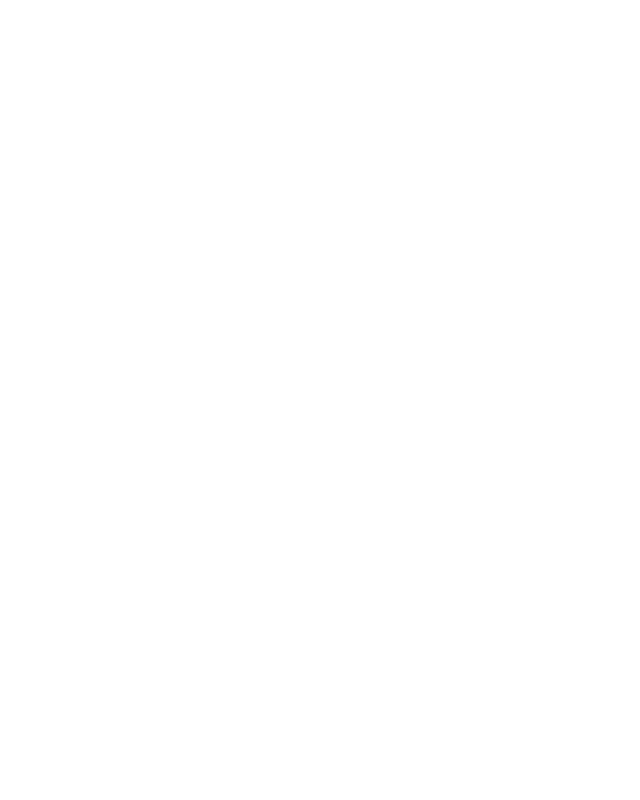
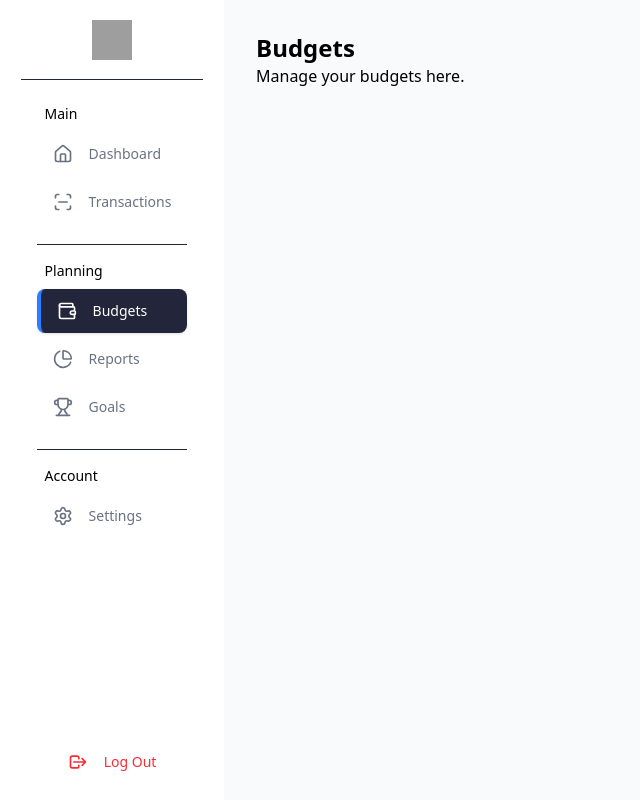
Before and after one commit to RosmeoP/expense-tracker, a React (Vite) app: page /budgets in a window 1280 px wide. Before the commit this address had no page. Shown: the whole page, without its empty margins (0-640 px from the left). Built offline with nearby package versions, Linux system fonts and the light colour scheme; sample sign-in values are in the browser's storage; grey boxes are pictures that could not be loaded.

Commit message:
feat: add new pages for Transactions, Budgets, Reports, Goals, and Settings; integrate them into the routing structure with a sidebar layout

```diff
--- a/package.json
+++ b/package.json
@@ -22,6 +22,7 @@
     "axios": "^1.9.0",
     "class-variance-authority": "^0.7.1",
     "clsx": "^2.1.1",
+    "framer-motion": "^12.18.1",
     "lucide-react": "^0.513.0",
     "react": "^19.1.0",
     "react-dom": "^19.1.0",
--- a/src/components/SpendingByCategoryChart.tsx
+++ b/src/components/SpendingByCategoryChart.tsx
@@ -60,20 +60,24 @@
         </ResponsiveContainer>
       </div>
       {/* Legend under the chart */}
-      <div className="flex flex-wrap justify-center gap-x-4 gap-y-2 mt-4 w-full">
+      <div className="flex flex-wrap justify-center gap-x-4 gap-y-2 mt-4 w-full sm:flex-row flex-col items-center">
         {data.map((entry, idx) => (
-          <div key={entry.name} className="flex items-center gap-2">
+          <div
+            key={entry.name}
+            className="flex items-center gap-1 sm:gap-2 mb-1 sm:mb-0 text-[13px] sm:text-[15px] font-medium"
+            style={{ minWidth: 90 }}
+          >
             <span
-              className="inline-block w-3 h-3 rounded-full"
-              style={{ backgroundColor: CHART_COLORS[idx % CHART_COLORS.length] }}
+              className="inline-block rounded-full"
+              style={{
+                backgroundColor: entry.color || CHART_COLORS[idx % CHART_COLORS.length],
+                width: 12,
+                height: 12,
+                marginRight: 6,
+              }}
             />
-            <span
-              className="text-xs font-medium"
-              style={{ color: CHART_COLORS[idx % CHART_COLORS.length] }}
-            >
-              {entry.name}
-            </span>
-            <span className="text-xs text-gray-700 font-semibold">${entry.value}</span>
+            <span className="whitespace-nowrap">{entry.name}</span>
+            <span className="ml-1 text-gray-700 font-semibold">${entry.value}</span>
           </div>
         ))}
       </div>
--- a/src/components/dashboard.tsx
+++ b/src/components/dashboard.tsx
@@ -71,9 +71,8 @@
       {/* Main content */}
       <main className="flex-1 md:ml-64 min-h-screen flex flex-col bg-white items-center justify-start">
         <div className="flex-1 min-h-0 w-full flex flex-col items-center">
-          <div className="flex flex-col flex-1">
-            <h1 className="text-2xl font-bold mt-8 mb-6 ml-8">Expense Tracker</h1>
-            <div className="w-full max-w-full sm:max-w-4xl mx-auto px-2">
+          <div className="flex flex-col flex-1 w-full max-w-3xl mx-auto px-2">
+            <h1 className="text-2xl font-bold mt-8 mb-6 ml-2">Expense Tracker</h1>
             <FinancialOverview
               savingsRate={23}
               budgetHealth={90}
@@ -88,8 +87,6 @@
               remainingBudget={752}
               thisMonth={2000}
             />
-            </div>
-            <div className="flex flex-col sm:flex-row gap-4 w-full max-w-4xl mx-auto">
             <SpendingByCategoryChart
               data={[
                 { name: "Food", value: 550 },
@@ -102,7 +99,6 @@
             {/* Otro componente aquí */}
           </div>
         </div>
-        </div>
       </main>
     </div>
   );
--- a/src/components/sideBar.tsx
+++ b/src/components/sideBar.tsx
@@ -8,7 +8,8 @@
 } from "lucide-react";
 import { Separator } from './ui/separator';
 import { Tooltip, TooltipContent, TooltipProvider, TooltipTrigger } from "../components/ui/tooltip";
-import { Link, useLocation } from "react-router-dom";
+import { Link, useLocation, useNavigate } from "react-router-dom";
+import { motion, AnimatePresence } from "framer-motion";
 
 const NAV_ITEMS = [
   { href: "/dashboard", label: "Dashboard", icon: Home },
@@ -16,12 +17,8 @@
   { href: "/budgets", label: "Budgets", icon: Wallet },
   { href: "/reports", label: "Reports", icon: ChartPie},
   { href: "/goals", label: "Goals", icon: Trophy },
-  { href: "/settings", label: "Settings", icon: Settings,  }
+  { href: "/settings", label: "Settings", icon: Settings }
 ];
-
-const handleLogout = () =>{
-  window.location.href = "/login";
-}
 
 type SideBarProps = {
   mobileOnly?: boolean;
@@ -29,19 +26,28 @@
 
 const SideBar: React.FC<SideBarProps> = ({ mobileOnly = false }) => {
   const { pathname } = useLocation();
+  const navigate = useNavigate();
+
+  const handleLogout = () => {
+    navigate("/login");
+  };
 
   return (
     <>
-      {/* Desktop Sidebar - Full Width */}
+      {/* Desktop Sidebar */}
       {!mobileOnly && (
         <TooltipProvider>
-          <aside className="hidden md:flex h-screen w-56  bg-white text-red-200 flex-col shadow-lg" role="navigation" aria-label="Sidebar">
-            <div className="flex flex-col  items-center justify-between h-full w-full">
+          <aside
+            className="hidden md:flex h-screen w-56 bg-white text-red-200 flex-col shadow-lg"
+            role="navigation"
+            aria-label="Sidebar"
+          >
+            <div className="flex flex-col items-center justify-between h-full w-full">
               <div>
                 <div className="flex items-center justify-center h-20 border-b border-[#23263b]">
                   <img src="/logo192.png" alt="Logo" className="w-10 h-10" />
                 </div>
-                <nav className="flex-1 flex flex-col mt-6 px-4 gap-4">
+                <nav className="flex-1 flex flex-col mt-6 px-4 gap-4" aria-label="Main navigation">
                   <SidebarSection title="Main">
                     {NAV_ITEMS.slice(0, 2).map(item => (
                       <NavItem key={item.href} {...item} active={pathname === item.href} />
@@ -62,7 +68,8 @@
               {/* Log Out Button */}
               <button
                 onClick={handleLogout}
-                className="flex items-center gap-4 px-4 py-3 m-4  text-red-500 rounded-2xl hover:border-red-700 transition duration-200  hover:scale-105 active:scale-95"
+                className="flex items-center gap-4 px-4 py-3 m-4 text-red-500 rounded-2xl hover:border-red-700 transition duration-200 hover:scale-105 active:scale-95"
+                aria-label="Log Out"
               >
                 <span className="text-xl">
                   <svg width="20" height="20" fill="none" stroke="currentColor" strokeWidth="2" viewBox="0 0 24 24">
@@ -75,27 +82,45 @@
           </aside>
         </TooltipProvider>
       )}
-      {/* Mobile Bottom Navigation with contrasting container */}
-      <nav className="md:hidden fixed bottom-4 left-1/2 -translate-x-1/2 z-40 w-[95vw] max-w-md rounded-2xl  bg-opacity-70 shadow-2xl border border-gray-200 flex justify-between gap-x-2 px-4 py-2 backdrop-blur-lg">
-        {NAV_ITEMS.slice(0, 5).map(item => {
+      {/* Mobile Bottom Navigation with animation */}
+      <AnimatePresence>
+        <motion.nav
+          key="mobile-nav"
+          initial={{ y: 80, opacity: 0 }}
+          animate={{ y: 0, opacity: 1 }}
+          exit={{ y: 80, opacity: 0 }}
+          transition={{ type: "spring", stiffness: 300, damping: 30 }}
+          className="md:hidden fixed bottom-4 left-1/2 -translate-x-1/2 z-40 w-[95vw] max-w-md rounded-2xl bg-white/80 shadow-2xl border border-gray-200 flex justify-between gap-x-2 px-4 py-2 backdrop-blur-lg"
+          role="navigation"
+          aria-label="Mobile Navigation"
+        >
+          {NAV_ITEMS.map(item => {
             const Icon = item.icon;
             const isActive = pathname === item.href;
             return (
               <Link
                 key={item.href}
                 to={item.href}
+                aria-current={isActive ? "page" : undefined}
                 className={`flex flex-col items-center justify-center flex-1 py-1 px-2 transition ${
                   isActive
                     ? "text-blue-600 font-bold"
                     : "text-gray-500 hover:text-blue-500"
                 }`}
               >
-              <Icon size={24} className={`mb-0.5 ${isActive ? "scale-110" : ""}`} />
+                <motion.span
+                  animate={isActive ? { scale: 1.2 } : { scale: 1 }}
+                  transition={{ type: "spring", stiffness: 400, damping: 20 }}
+                  className="mb-0.5"
+                >
+                  <Icon size={24} />
+                </motion.span>
                 <span className="text-[11px]">{item.label}</span>
               </Link>
             );
           })}
-      </nav>
+        </motion.nav>
+      </AnimatePresence>
     </>
   );
 };
@@ -122,8 +147,9 @@
 }) => (
   <Tooltip>
     <TooltipTrigger asChild>
-      <a
-        href={href}
+      <Link
+        to={href}
+        aria-current={active ? "page" : undefined}
         className={`flex items-center gap-4 px-4 py-3 rounded-lg transition-all group mb-1
           ${
             active
@@ -135,7 +161,7 @@
       >
         <span className="text-xl"><Icon size={20} /></span>
         <span className="text-sm">{label}</span>
-      </a>
+      </Link>
     </TooltipTrigger>
     <TooltipContent side="right" className="md:block hidden">
       {label}
--- a/src/main.tsx
+++ b/src/main.tsx
@@ -1,11 +1,29 @@
 import { StrictMode } from 'react';
 import { createRoot } from 'react-dom/client';
 import './index.css';
-import { BrowserRouter as Router, Routes, Route } from 'react-router-dom';
+import { BrowserRouter as Router, Routes, Route, Outlet } from 'react-router-dom';
 import Login from './pages/login.tsx';
 import SignUp from './pages/signUp.tsx';
 import Dashboard from './components/dashboard.tsx';
+import Transactions from './pages/Transactions.tsx';
+import Budgets from './pages/Budgets.tsx';
+import Reports from './pages/Reports.tsx';
+import Goals from './pages/Goals.tsx';
 import ProtectedRoute from './components/auth/protectedRoute.tsx';
+import SideBar from './components/sideBar.tsx';
+import Settings from './pages/Settings.tsx';
+
+// Layout with sidebar for protected pages
+function AppLayout() {
+  return (
+    <div className="flex">
+      <SideBar />
+      <main className="flex-1 min-h-screen bg-gray-50">
+        <Outlet />
+      </main>
+    </div>
+  );
+}
 
 createRoot(document.getElementById('root')!).render(
   <StrictMode>
@@ -16,9 +34,16 @@
         <Route path="/signup" element={<SignUp />} />
 
         <Route element={<ProtectedRoute />}>
-          <Route path="/dashboard" element={<Dashboard />} />
+          <Route element={<AppLayout />}>
+            <Route path="/dashboard" element={<Dashboard />} />
+            <Route path="/transactions" element={<Transactions />} />
+            <Route path="/budgets" element={<Budgets />} />
+            <Route path="/reports" element={<Reports />} />
+            <Route path="/goals" element={<Goals />} />
+            <Route path="/settings" element={<Settings />} />
+
+          </Route>
         </Route>
-
       </Routes>
     </Router>
   </StrictMode>
--- /dev/null
+++ b/src/pages/Budgets.tsx
@@ -0,0 +1,9 @@
+
+const Budgets = () => (
+  <div className="p-8">
+    <h1 className="text-2xl font-bold">Budgets</h1>
+    <p>Manage your budgets here.</p>
+  </div>
+);
+
+export default Budgets;
--- /dev/null
+++ b/src/pages/Goals.tsx
@@ -0,0 +1,9 @@
+
+const Goals = () => (
+  <div className="p-8">
+    <h1 className="text-2xl font-bold">Goals</h1>
+    <p>Set and track your goals here.</p>
+  </div>
+);
+
+export default Goals;
--- /dev/null
+++ b/src/pages/Reports.tsx
@@ -0,0 +1,9 @@
+
+const Reports = () => (
+  <div className="p-8">
+    <h1 className="text-2xl font-bold">Reports</h1>
+    <p>View your reports here.</p>
+  </div>
+);
+
+export default Reports;
--- /dev/null
+++ b/src/pages/Settings.tsx
@@ -0,0 +1,10 @@
+import React from "react";
+
+const Settings = () => (
+  <div className="p-8">
+    <h1 className="text-2xl font-bold">Settings</h1>
+    <p>Adjust your settings here.</p>
+  </div>
+);
+
+export default Settings;
--- /dev/null
+++ b/src/pages/Transactions.tsx
@@ -0,0 +1,9 @@
+
+const Transactions = () => (
+  <div className="p-8">
+    <h1 className="text-2xl font-bold">Transactions</h1>
+    <p>Here are your transactions.</p>
+  </div>
+);
+
+export default Transactions;
```
Also changed, not shown: 1 other file (tests, documents, lock files or other folders). Lines whose indentation alone changed are shown as unchanged.
